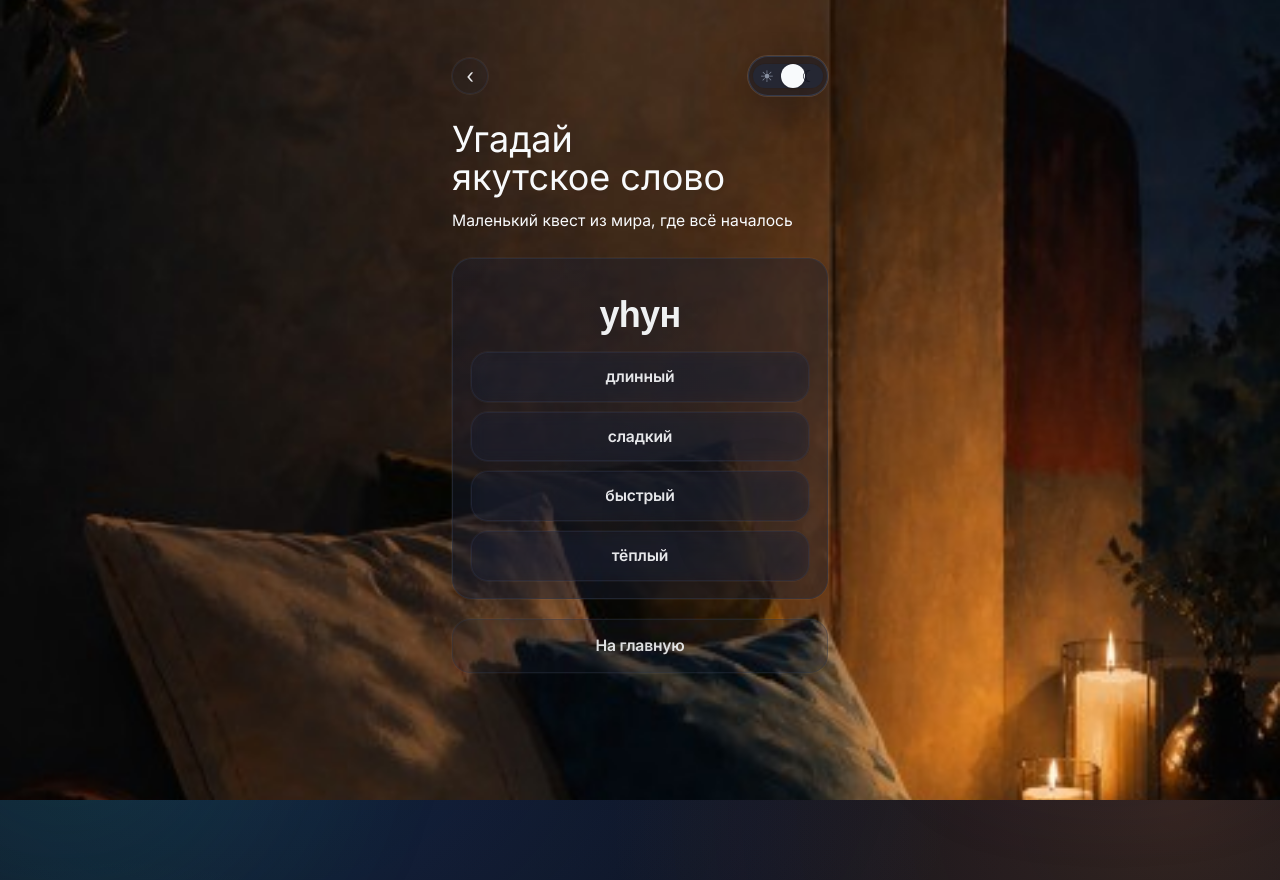
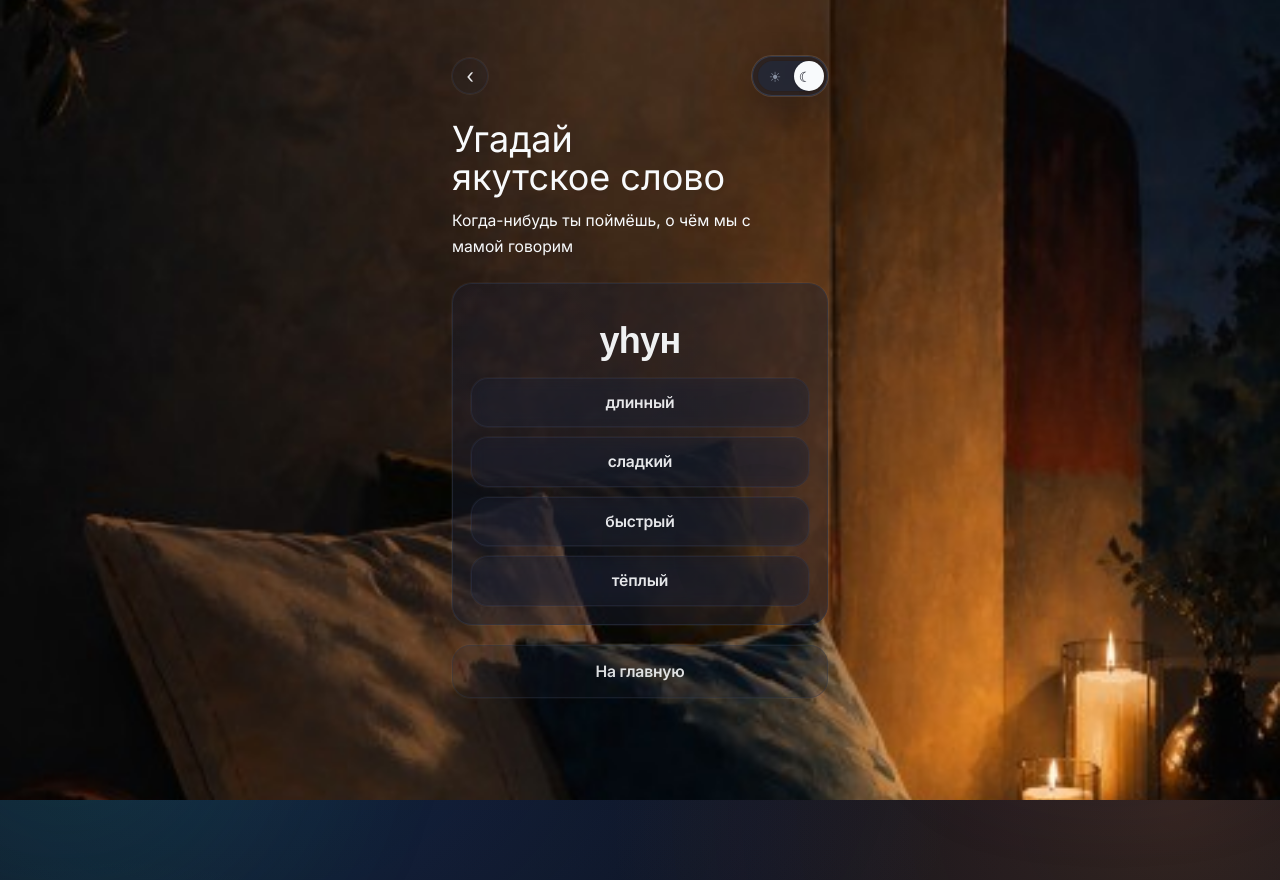
Before and after one commit to m05v08-gif/Nikitabirthday, a Next.js app: page /yakut-quest in a window 1280 px wide. Built offline with nearby package versions, Linux system fonts and the light colour scheme.

Commit message:
Yakut quest: toggle alignment, new word, updated subtitle

```diff
--- a/src/app/globals.css
+++ b/src/app/globals.css
@@ -428,6 +428,15 @@ html[data-theme="light"] .stories-page {
   --tt-shift: calc(var(--tt-surface-w) - 2 * var(--tt-pad) - var(--tt-thumb));
 }
 
+.yakut-quest-page .yakut-toggle {
+  --tt-surface-w: 76px;
+  --tt-surface-h: 40px;
+  --tt-pad: 5px;
+  --tt-thumb: 30px;
+  --tt-icon: 14px;
+  --tt-shift: calc(var(--tt-surface-w) - 2 * var(--tt-pad) - var(--tt-thumb));
+}
+
 @keyframes fade-in-up {
   from {
     opacity: 0;
--- a/src/app/yakut-quest/page.tsx
+++ b/src/app/yakut-quest/page.tsx
@@ -32,7 +32,7 @@ export default function YakutQuestPage() {
                 </span>
               </Link>
 
-              <ThemeToggle className="home-hero-toggle border-[color:color-mix(in_oklab,var(--color-border)_30%,transparent)] bg-[color:color-mix(in_oklab,var(--color-toggle-bg)_28%,transparent)] ring-1 ring-[color:color-mix(in_oklab,var(--color-ring)_34%,transparent)] backdrop-blur-[18px] motion-safe:hover:translate-y-0 motion-safe:hover:shadow-[var(--shadow-card)]" />
+              <ThemeToggle className="yakut-toggle border-[color:color-mix(in_oklab,var(--color-border)_30%,transparent)] bg-[color:color-mix(in_oklab,var(--color-toggle-bg)_28%,transparent)] ring-1 ring-[color:color-mix(in_oklab,var(--color-ring)_34%,transparent)] backdrop-blur-[18px] motion-safe:hover:translate-y-0 motion-safe:hover:shadow-[var(--shadow-card)]" />
             </div>
           </header>
 
@@ -42,7 +42,7 @@ export default function YakutQuestPage() {
               Угадай якутское слово
             </h1>
             <p className="home-hero-sub mt-3 text-pretty text-[0.98rem] leading-relaxed text-[color:var(--home-hero-sub)]">
-              Маленький квест из мира, где всё началось
+              Когда-нибудь ты поймёшь, о чём мы с мамой говорим
             </p>
           </div>
 
--- a/src/components/yakut-word-quest.tsx
+++ b/src/components/yakut-word-quest.tsx
@@ -65,6 +65,12 @@ const yakutWords: YakutWordItem[] = [
     correct: "родня",
     options: ["родня", "праздник", "чай", "вечер"],
     note: "Аймах — родня, близкие люди, свои."
+  },
+  {
+    word: "бэргэьэ",
+    correct: "шапка",
+    options: ["варежки", "шапка", "носки", "книжка"],
+    note: "Бэргэьэ — шапка. Слово из самой зимней части памяти."
   },
   {
     word: "махтал",
```
